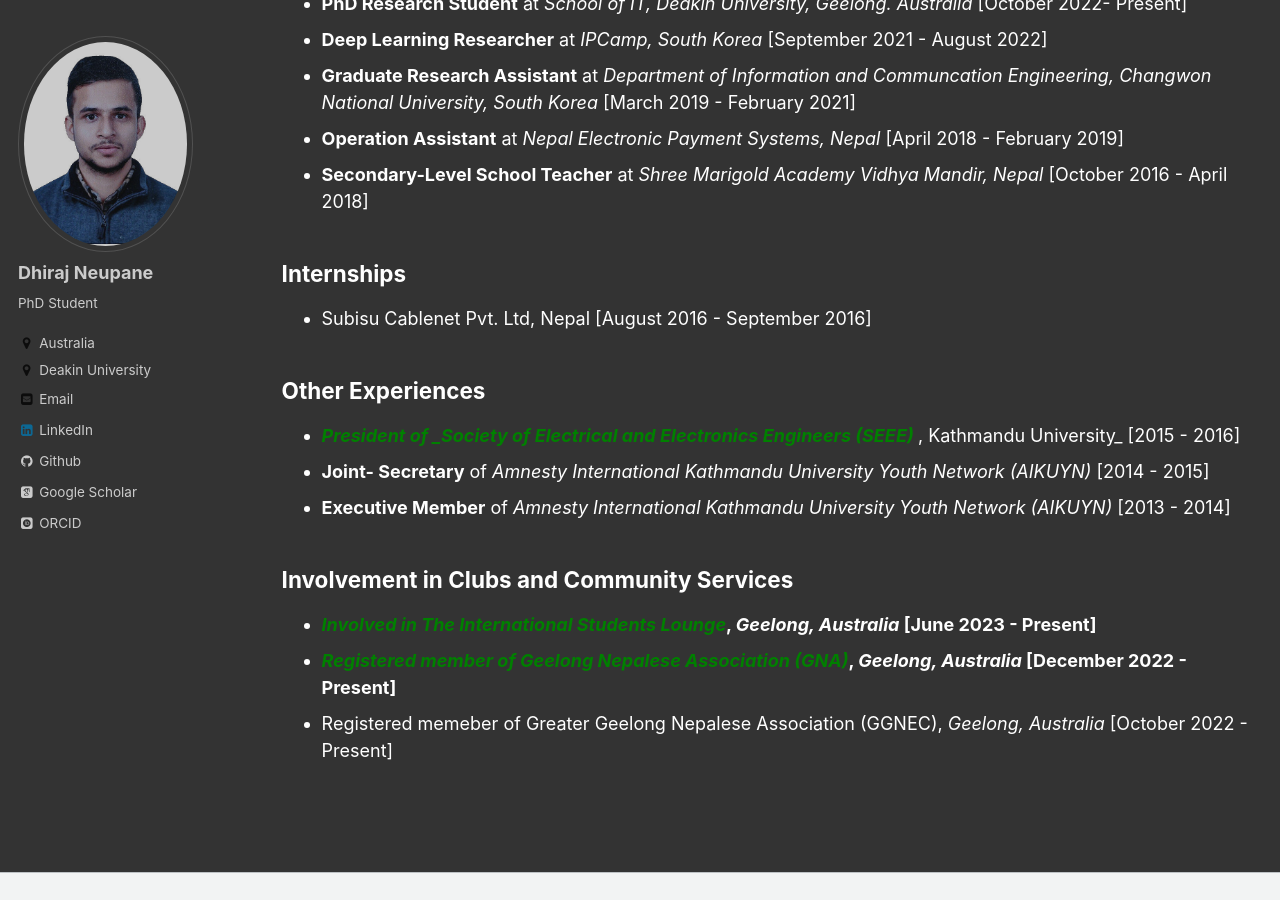
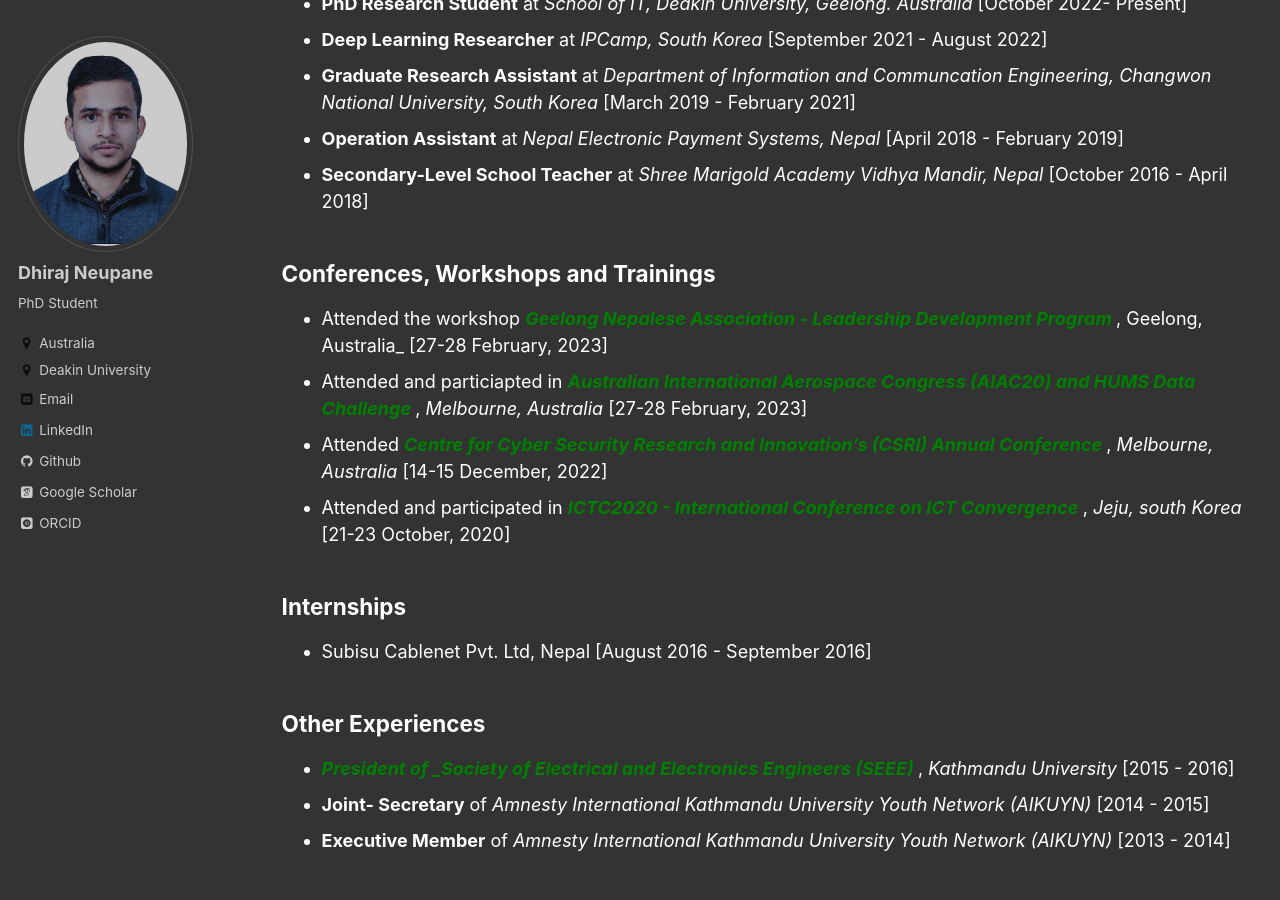
Before and after one commit to dhirajneupane/academicPortfolio, a Jekyll site: the page built from _pages/service.md, in a window 1280 px wide and 900 px high, scrolled down 246 px. Built offline with Jekyll 4.4.1, drawn with Linux system fonts in a browser that asks for light colours; some web fonts are replaced.

Commit message:
Update service.md

```diff
--- a/_pages/service.md
+++ b/_pages/service.md
@@ -19,6 +19,13 @@ Professional Experiences
 * **Operation Assistant** at _Nepal Electronic Payment Systems, Nepal_ [April 2018 - February 2019]
 * **Secondary-Level School Teacher** at _Shree Marigold Academy Vidhya Mandir, Nepal_ [October 2016 - April 2018]
 
+Conferences, Workshops and Trainings
+------------------------------------
+* Attended the workshop <b>[<span style="color:green">*Geelong Nepalese Association - Leadership Development Program*</span>](https://github.com/dhirajneupane/AcademicPortfolio/blob/main/files/Neupane_Dhiarj_leadership.pdf){:target="_blank"} </b>, Geelong, Australia_ [27-28 February, 2023]
+* Attended and particiapted in <b>[<span style="color:green">*Australian International Aerospace Congress (AIAC20) and HUMS Data Challenge*</span>](https://github.com/dhirajneupane/AcademicPortfolio/blob/main/files/Certificate%20of%20Attendance%20-%20AIAC20.pdf){:target="_blank"} </b>, _Melbourne, Australia_ [27-28 February, 2023]
+* Attended <b>[<span style="color:green">*Centre for Cyber Security Research and Innovation's (CSRI) Annual Conference*</span>](https://www.linkedin.com/posts/dhiraj-neupane-6b3089113_csri2022-deakinuniversity-conference-activity-7009026358890700801-R2vp?utm_source=share&utm_medium=member_desktop){:target="_blank"} </b>, _Melbourne, Australia_ [14-15 December, 2022]
+* Attended and participated in <b>[<span style="color:green">*ICTC2020 - International Conference on ICT Convergence*</span>](https://ieeexplore.ieee.org/document/9289232){:target="_blank"} </b>, _Jeju, south Korea_ [21-23 October, 2020]
+
 Internships
 -----------------------
 * Subisu Cablenet Pvt. Ltd, Nepal [August 2016 - September 2016]
@@ -26,7 +33,7 @@ Internships
 
 Other Experiences
 -----------------------
-* <b>[<span style="color:green">*President of _Society of Electrical and Electronics Engineers (SEEE)*</span>](https://seee.ku.edu.np/board-members-2015-16/){:target="_blank"} </b>, Kathmandu University_ [2015 - 2016]
+* <b>[<span style="color:green">*President of _Society of Electrical and Electronics Engineers (SEEE)*</span>](https://seee.ku.edu.np/board-members-2015-16/){:target="_blank"} </b>, _Kathmandu University_ [2015 - 2016]
 * **Joint- Secretary** of _Amnesty International Kathmandu University Youth Network (AIKUYN)_ [2014 - 2015]
 * **Executive Member** of _Amnesty International Kathmandu University Youth Network (AIKUYN)_ [2013 - 2014]
 
```
